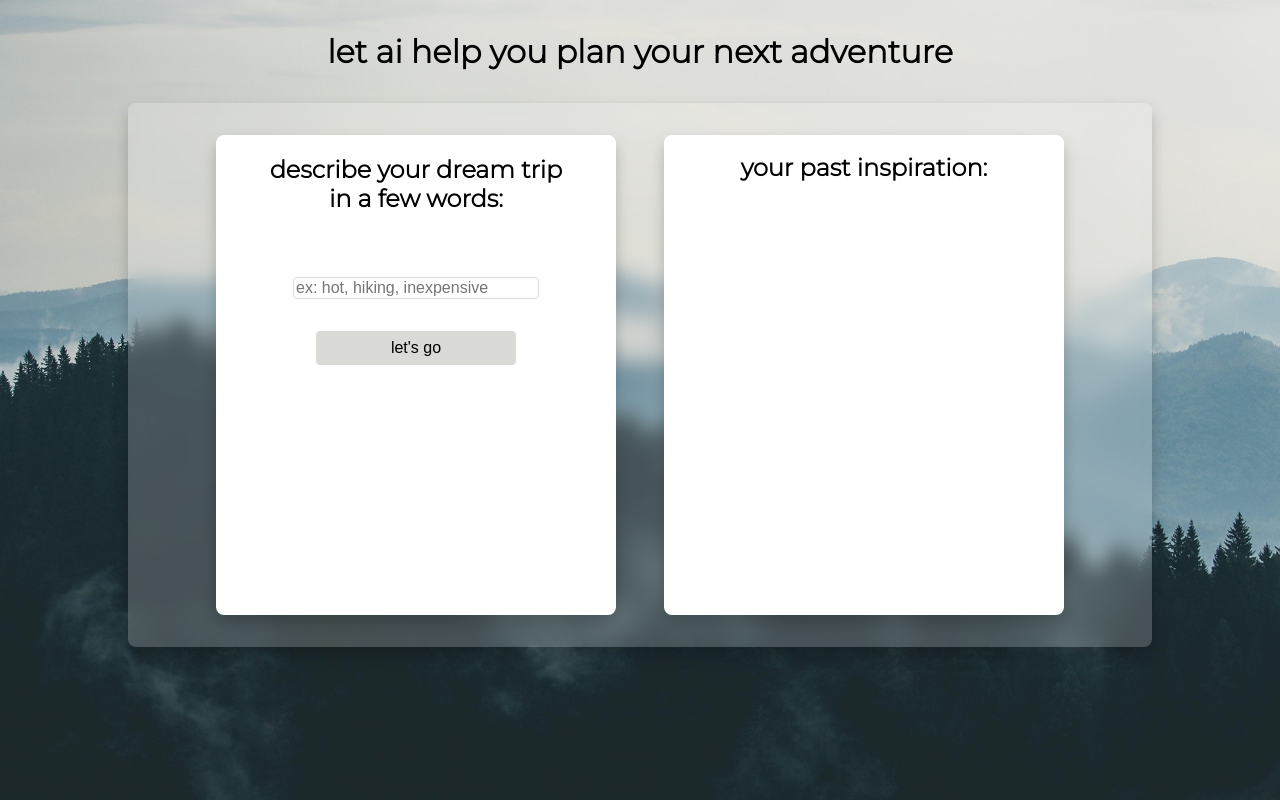
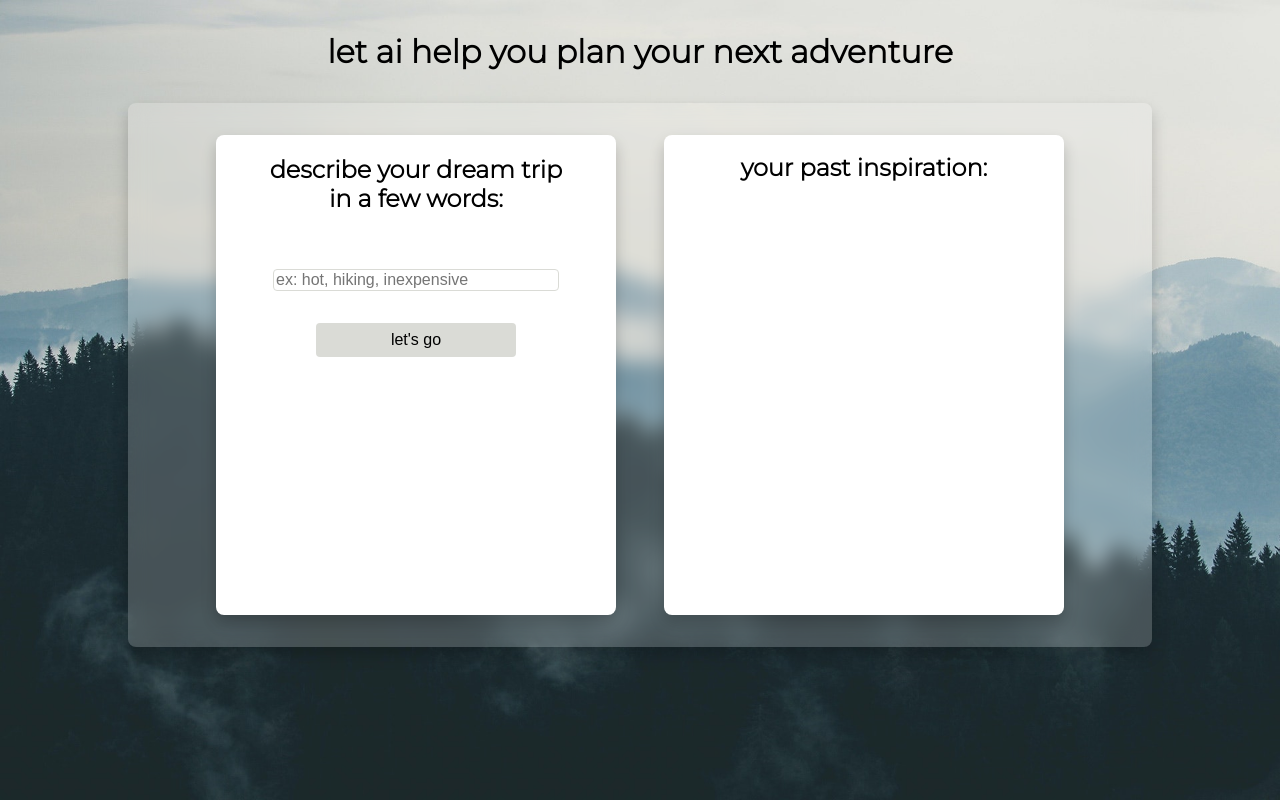
Before and after one commit to whiteheadol/shopify-completions, a React (Create React App) app: page / in a window 1280 px wide. Built offline with nearby package versions, Linux system fonts and the light colour scheme.

Commit message:
Increase input width

```diff
--- a/src/components/Form/Form.css
+++ b/src/components/Form/Form.css
@@ -15,8 +15,8 @@
   border: 0.25px solid #dadbd6;
   border-radius: 0.25em;
   font-size: 1em;
-  margin-top: 2em;
-  width: 60%;
+  margin-top: 1.5em;
+  width: 70%;
 }
 
 .submit-button {
```
